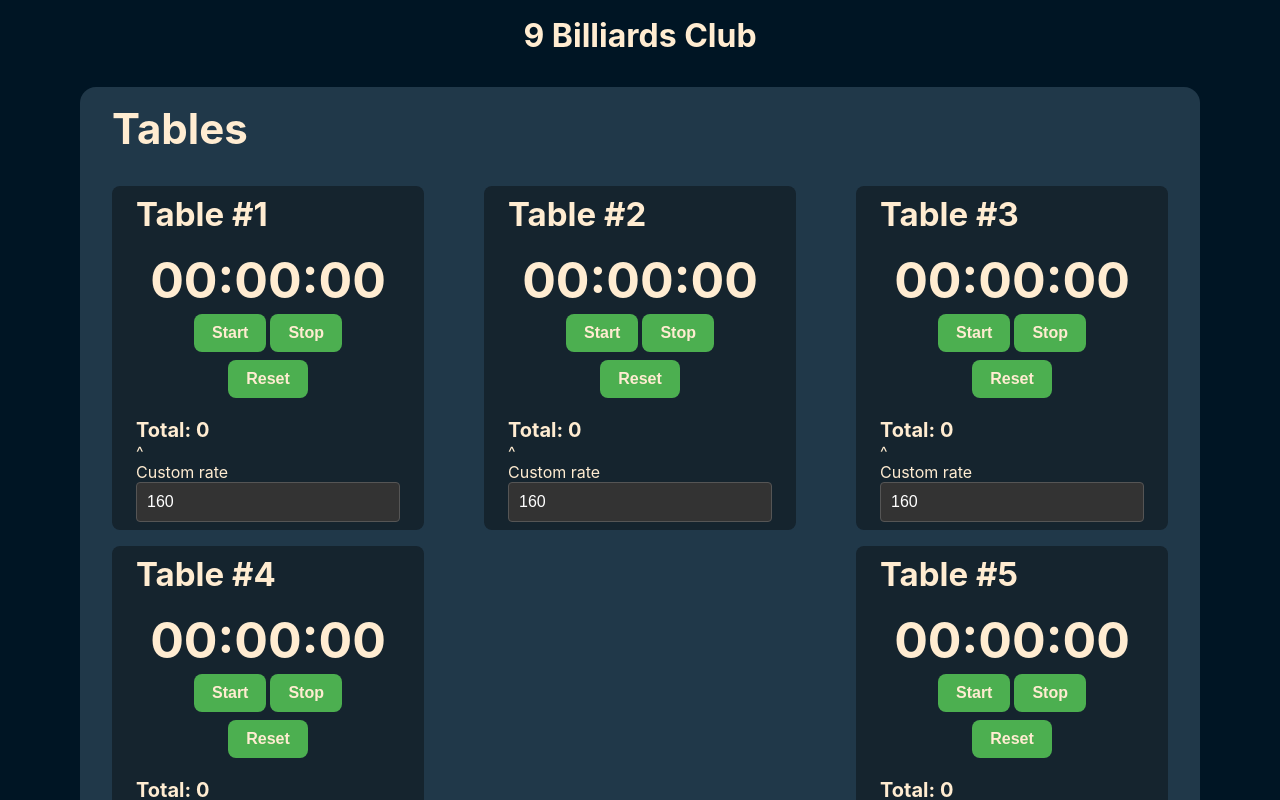
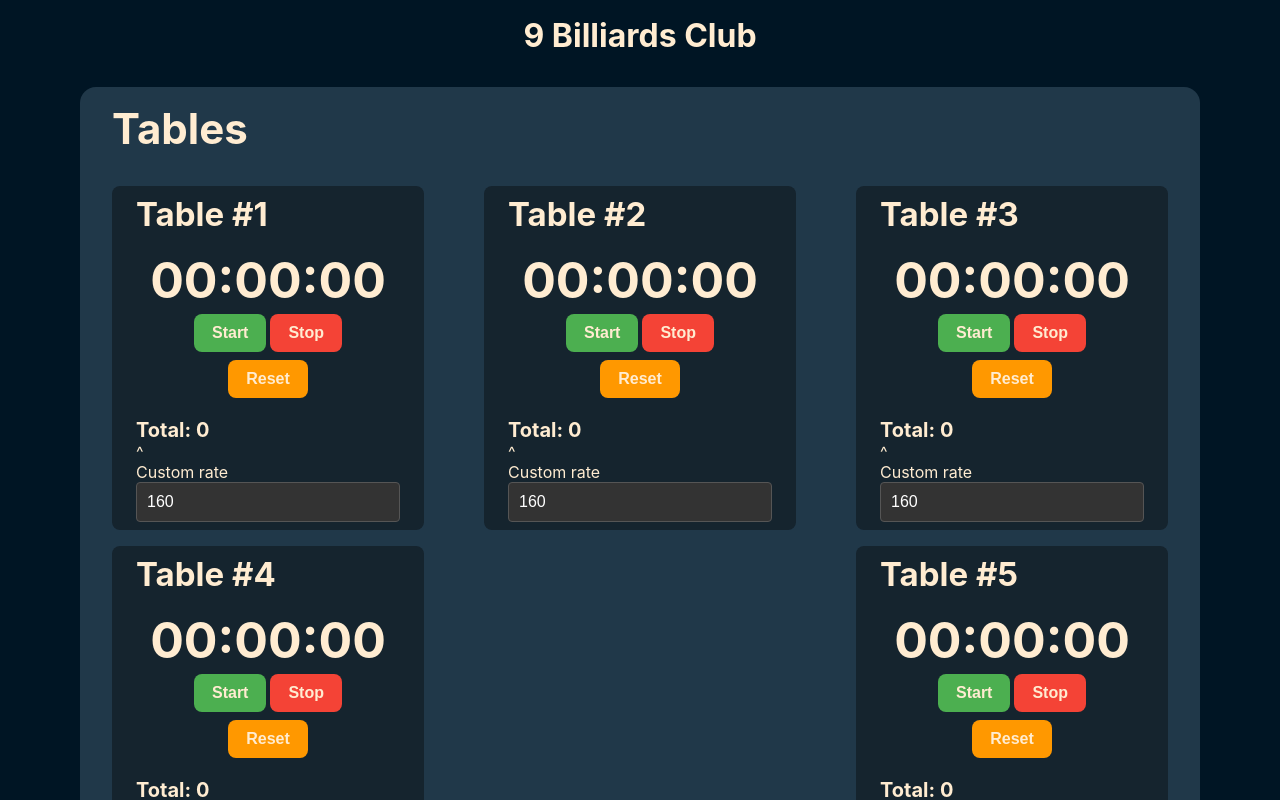
Before and after one commit to Thermite10k/cmgmt, a React (Create React App) app: page / in a window 1280 px wide. Shown: the top 800 px of the page. Built offline with nearby package versions, Linux system fonts and the light colour scheme.

Commit message:
Fixed the button style, timer back to 1000

```diff
--- a/src/components/Timer/Timer.jsx
+++ b/src/components/Timer/Timer.jsx
@@ -1,6 +1,7 @@
 import React, { useState, useEffect, useRef } from "react";
 import classes from "./Timer.module.css";
 import Button from "../UI/Button/Button";
+import buttonClasses from "./TimerButton.module.css";
 const Timer = ({ rate, title }) => {
   const [time, setTime] = useState({ hours: 0, minutes: 0, seconds: 0 });
   const [isActive, setIsActive] = useState(false);
@@ -26,7 +27,7 @@ const Timer = ({ rate, title }) => {
             seconds: newSeconds % 60,
           };
         });
-      }, 10);
+      }, 1000);
     } else if (!isActive && intervalRef.current) {
       clearInterval(intervalRef.current);
       intervalRef.current = null;
@@ -75,13 +76,13 @@ const Timer = ({ rate, title }) => {
           {String(time.seconds).padStart(2, "0")}
         </h2>
         <div className={classes.buttonContainer}>
-          <Button className={classes.buttonStart} onClick={handleStart}>
+          <Button className={buttonClasses.buttonStarts} onClick={handleStart}>
             Start
           </Button>
-          <Button className={classes.buttonStop} onClick={handleStop}>
+          <Button className={buttonClasses.buttonStops} onClick={handleStop}>
             Stop
           </Button>
-          <Button className={classes.buttonReset} onClick={handleReset}>
+          <Button className={buttonClasses.buttonResets} onClick={handleReset}>
             Reset
           </Button>
         </div>
--- a/src/components/Timer/Timer.module.css
+++ b/src/components/Timer/Timer.module.css
@@ -36,13 +36,13 @@ h3 {
   font-size: 20px;
   font-weight: bolder;
 }
-.buttonStart {
+.buttonStarts {
   background-color: #4caf50;
 }
-.buttonStop {
+.buttonStops {
   background-color: #f44336;
 }
-.buttonReset {
+.buttonResets {
   background-color: #ff9800;
 }
 .inputBox {
--- /dev/null
+++ b/src/components/Timer/TimerButton.module.css
@@ -0,0 +1,9 @@
+.buttonStarts {
+  background-color: #4caf50;
+}
+.buttonStops {
+  background-color: #f44336;
+}
+.buttonResets {
+  background-color: #ff9800;
+}
```
